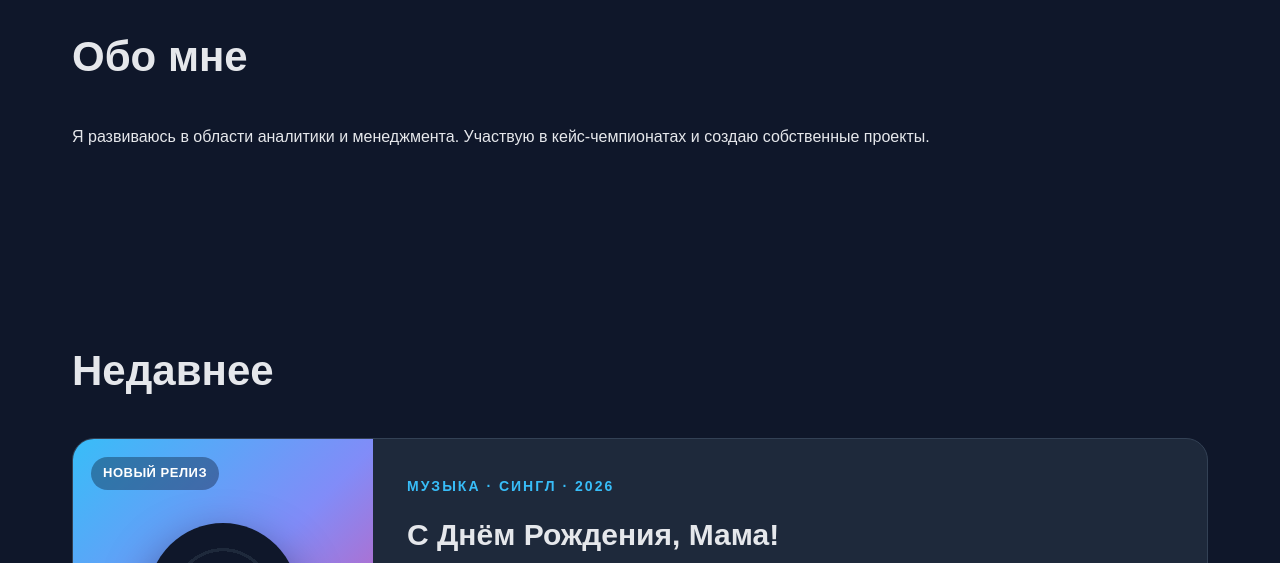
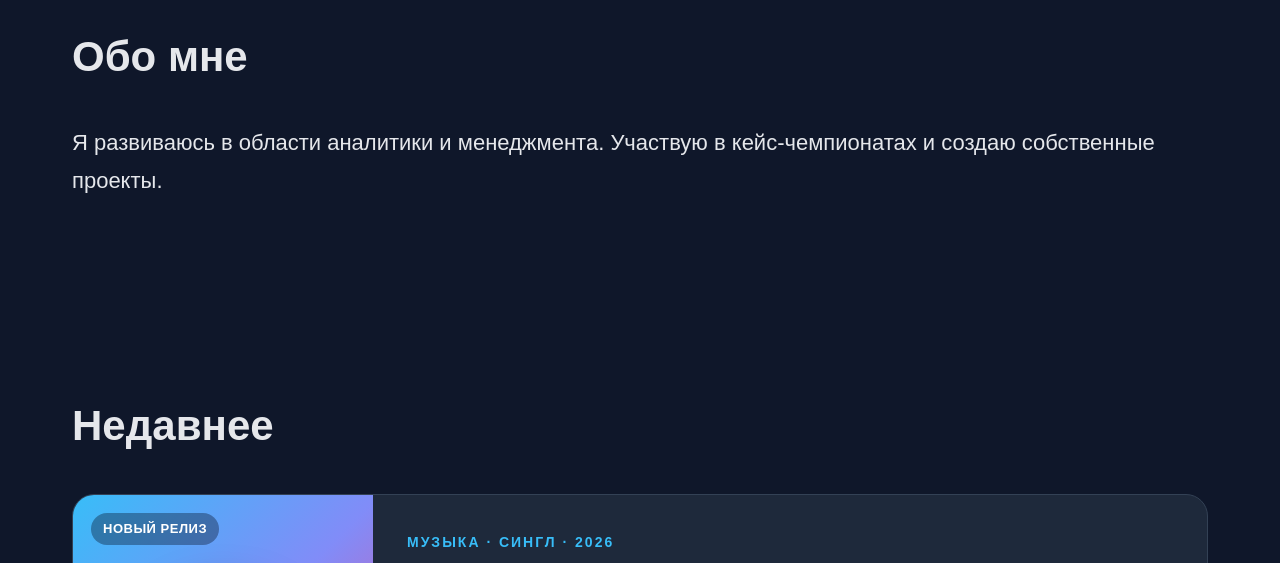
Before and after one commit to peter20191233/resume-site, a plain HTML site: page index.html in a window 1280 px wide. Shown: the part 780-1343 px from the top of the page. Drawn offline with Linux system fonts and the light colour scheme.

Commit message:
Add files via upload

```diff
--- a/style.css
+++ b/style.css
@@ -120,6 +120,11 @@ h1 {
   max-width: 1200px;
   margin: 0 auto;
   padding: 90px 32px;
+}
+
+#about p {
+  font-size: 22px;
+  line-height: 1.7;
 }
 
 .section h2 {
```
